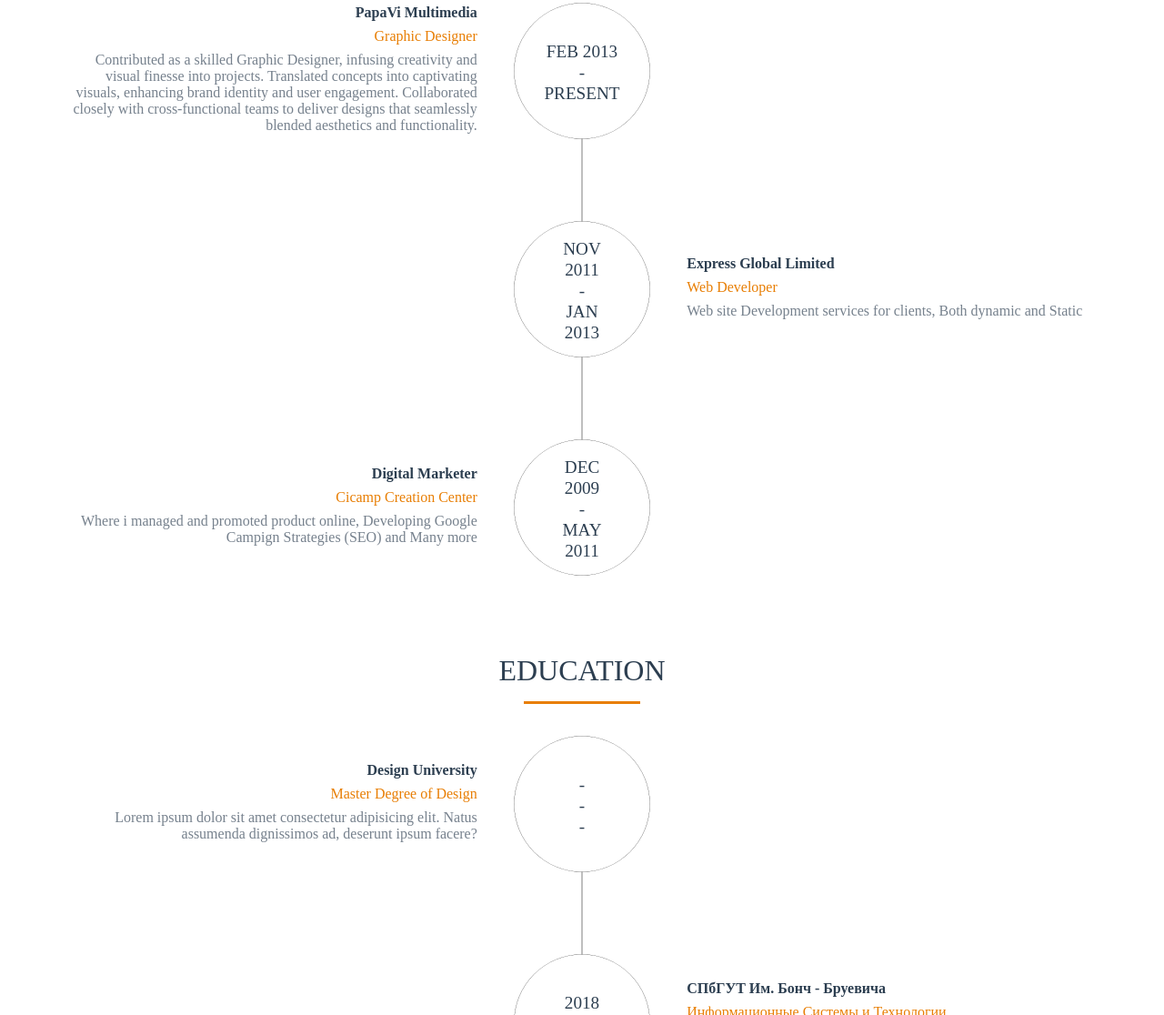
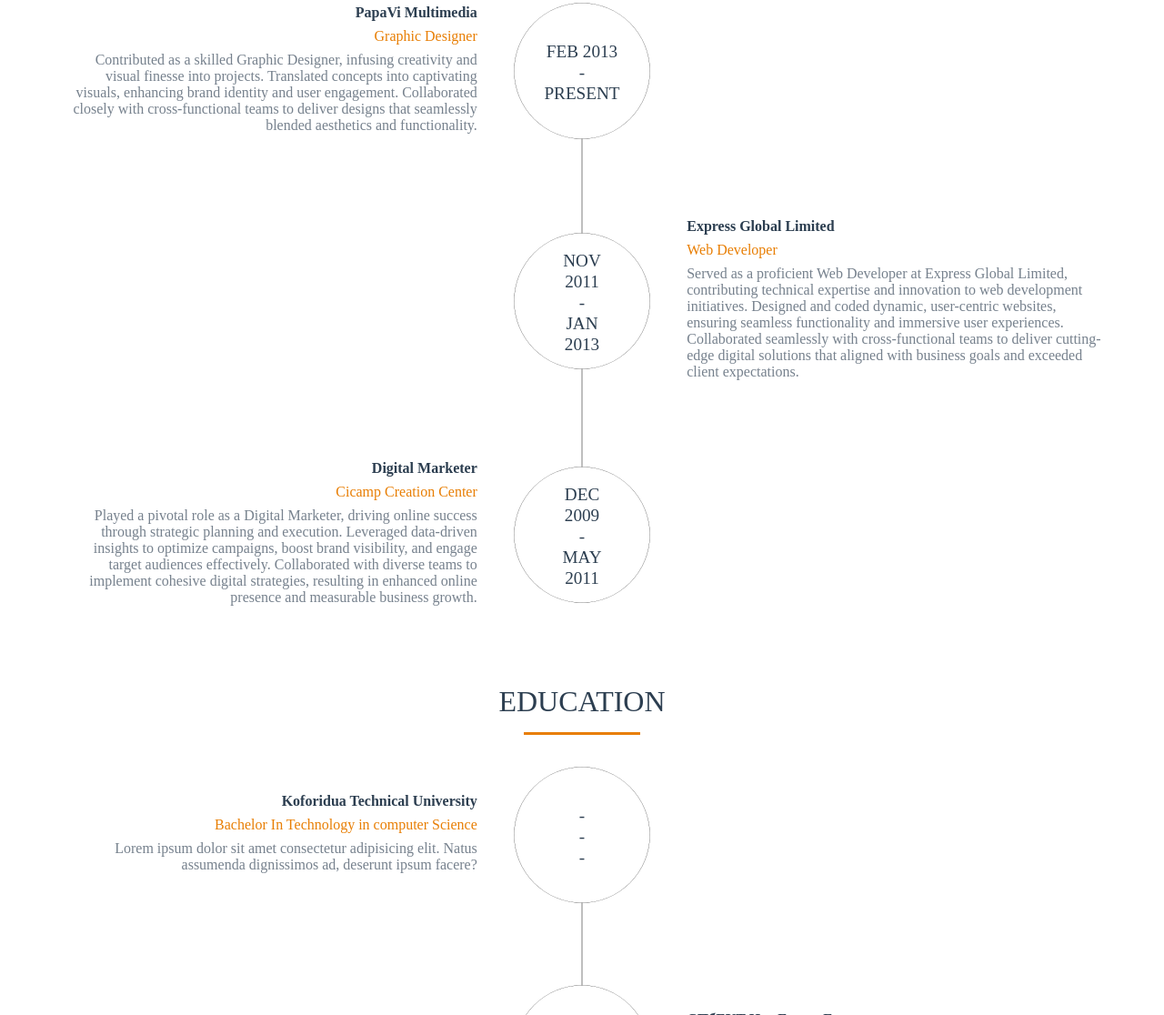
Before and after one commit to mrwiizard/mrwiizard.github.io, a plain HTML site: page index.html in a window 1280 px wide. Shown: the part 3829-4945 px from the top of the page at 91% size. Drawn offline with nearby package versions, Linux system fonts and the light colour scheme.

Commit message:
update education

```diff
--- a/index.html
+++ b/index.html
@@ -213,7 +213,8 @@
                     <div class="experience-cards__text">
                         <h4 class="experience-cards__header">Express Global Limited</h4>
                         <p class="experience-cards__title">Web Developer</p>
-                        <p class="experience-cards__description">Web site Development services for clients, Both dynamic and Static </p>
+                        <p class="experience-cards__description">Served as a proficient Web Developer at Express Global Limited, contributing technical expertise and innovation to web development initiatives. Designed and coded dynamic, user-centric websites, ensuring seamless functionality and immersive user experiences.
+                             Collaborated seamlessly with cross-functional teams to deliver cutting-edge digital solutions that aligned with business goals and exceeded client expectations. </p>
                     </div>
                     <div class="experience-cards__circle">
                         <span>
@@ -227,7 +228,8 @@
                     <div class="experience-cards__text">
                         <h4 class="experience-cards__header">Digital Marketer</h4>
                         <p class="experience-cards__title">Cicamp Creation Center</p>
-                        <p class="experience-cards__description">Where i managed and promoted product online, Developing Google Campign Strategies (SEO) and Many more</p>
+                        <p class="experience-cards__description">Played a pivotal role as a Digital Marketer, driving online success through strategic planning and execution. Leveraged data-driven insights to optimize campaigns, boost brand visibility, and engage target audiences effectively.
+                             Collaborated with diverse teams to implement cohesive digital strategies, resulting in enhanced online presence and measurable business growth.</p>
                     </div>
                     <div class="experience-cards__circle">
                         <span>
@@ -242,8 +244,8 @@
             <div class="experience-cards">
                 <div class="experience-cards__item">
                     <div class="experience-cards__text">
-                        <h4 class="experience-cards__header">Design University</h4>
-                        <p class="experience-cards__title">Master Degree of Design</p>
+                        <h4 class="experience-cards__header">Koforidua Technical University</h4>
+                        <p class="experience-cards__title">Bachelor In Technology in computer Science </p>
                         <p class="experience-cards__description">Lorem ipsum dolor sit amet consectetur adipisicing elit. Natus assumenda dignissimos ad, deserunt ipsum facere?</p>
                     </div>
                     <div class="experience-cards__circle">
```
